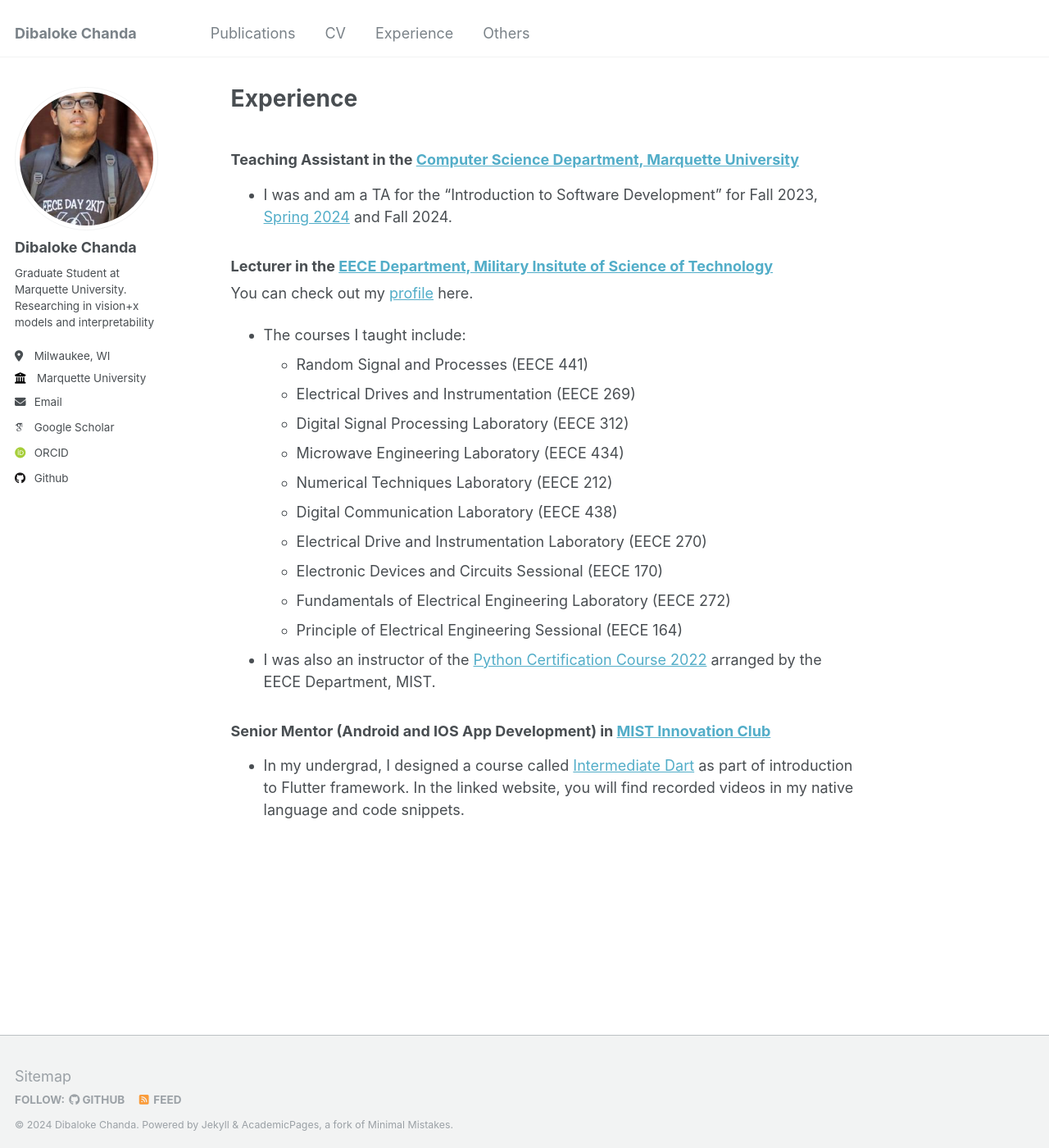
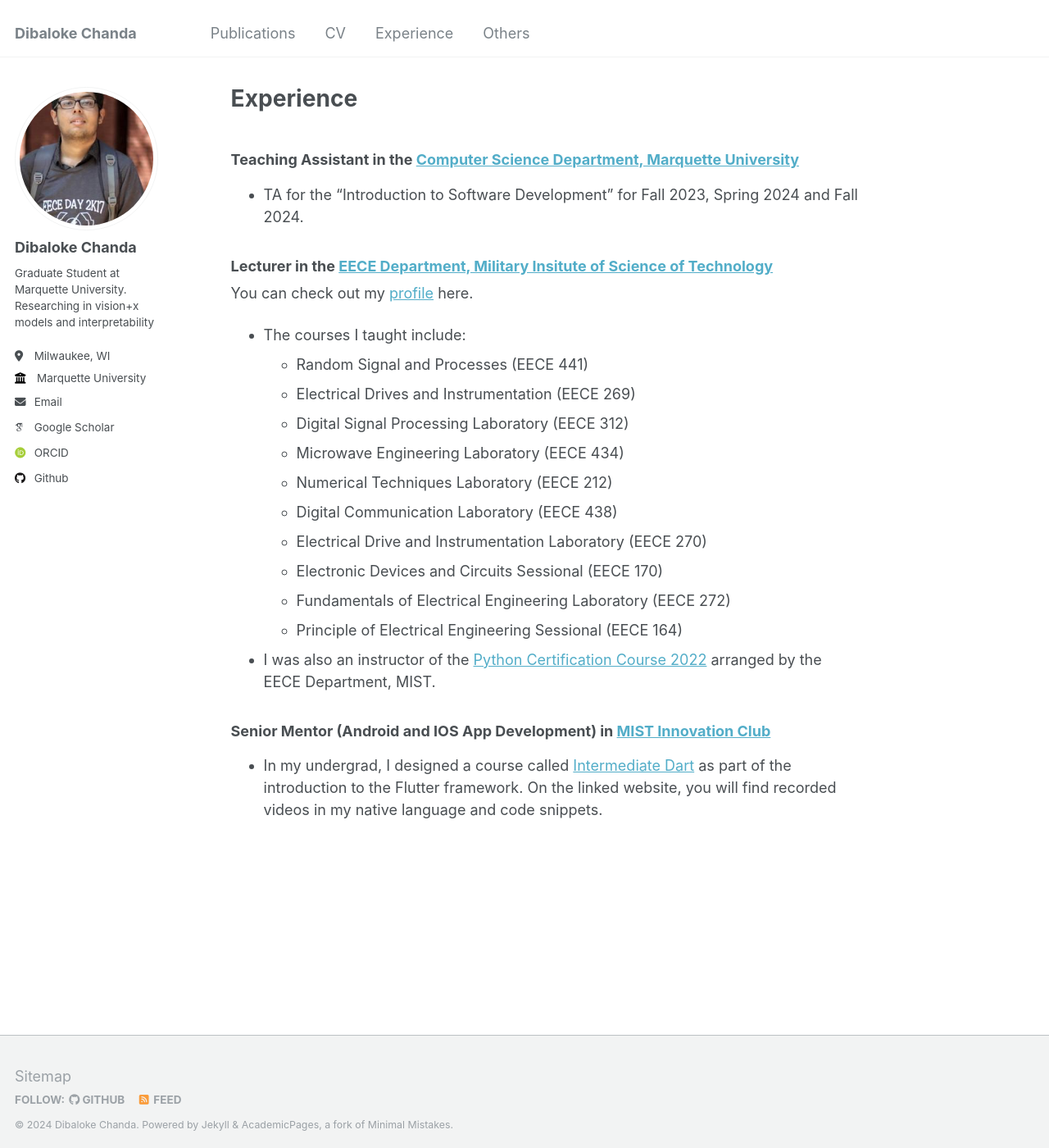
Before and after one commit to dibaloke/dibaloke.github.io, a Jekyll site: the page built from _pages/markdown.md, in a window 1280 px wide and 1400 px high. Shown: the whole window at 82% size. Built offline with Jekyll 4.4.1, drawn with Linux system fonts in a browser that asks for light colours; some web fonts are replaced.

Commit message:
Update markdown.md

```diff
--- a/_pages/markdown.md
+++ b/_pages/markdown.md
@@ -7,7 +7,7 @@ redirect_from:
   - /markdown.html
 ---
 ### Teaching Assistant in the  <a href="https://www.marquette.edu/computer-science/" target="_blank">Computer Science Department, Marquette University</a>
--  I was and am a TA for the "Introduction to Software Development" for Fall 2023, <a href="https://www.marquette.edu/computer-science/teaching-research-assistant-assignments.php" target="_blank">Spring 2024</a> and Fall 2024.
+-  TA for the "Introduction to Software Development" for Fall 2023, Spring 2024 and Fall 2024.
 
 ### Lecturer in the <a href="https://mist.ac.bd/department/eece" target="_blank">EECE Department, Military Insitute of Science of Technology </a>
 You can check out my <a href="https://mist.ac.bd/department/eece/facultyMembers/dibaloke_chanda-371" target="_blank">profile</a> here.
@@ -27,4 +27,4 @@ You can check out my <a href="https://mist.ac.bd/department/eece/facultyMembers/
 
 ### Senior Mentor (Android and IOS App Development) in <a href="https://innovationclub.mist.ac.bd/" target="_blank">MIST Innovation Club</a>
 - In my undergrad, I designed a course called <a href="https://eece.gitbook.io/mist-innovation-club-flutter-course-1" target="_blank">Intermediate Dart</a>
-  as part of introduction to Flutter framework. In the linked website, you will find recorded videos in my native language and code snippets.
+  as part of the introduction to the Flutter framework. On the linked website, you will find recorded videos in my native language and code snippets.
```
